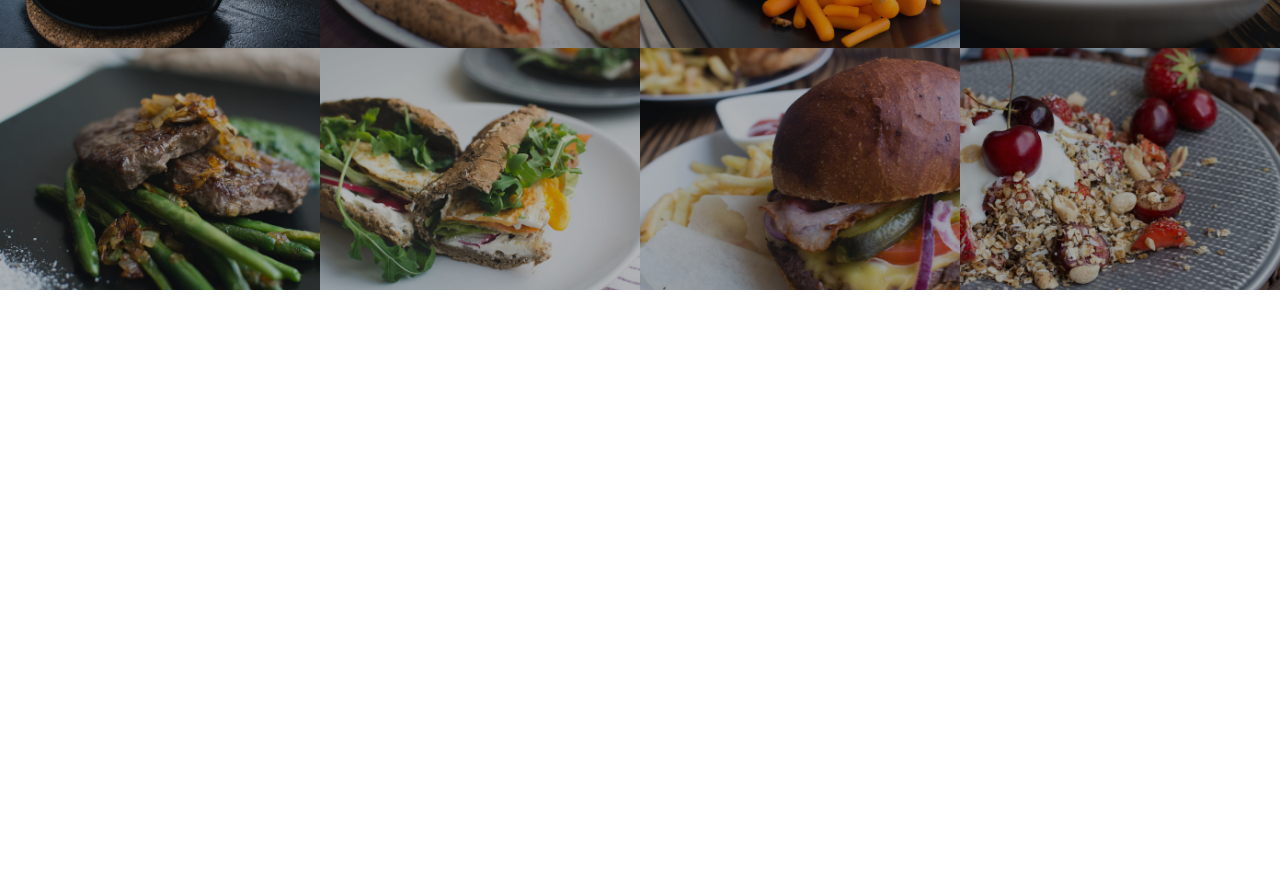
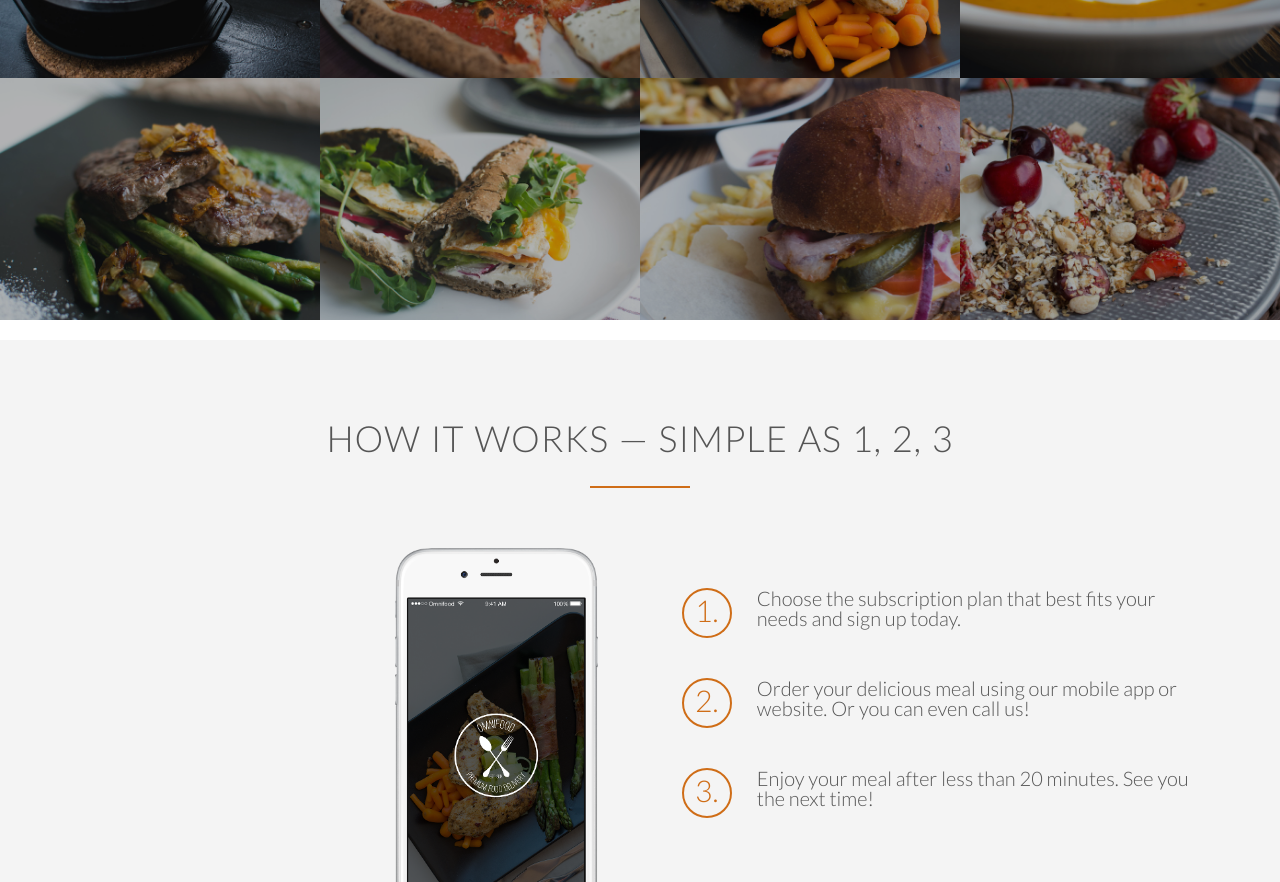
Before and after one commit to iamrafiq/ominifood, a plain HTML site: page index.html in a window 1280 px wide. Shown: the part 1655-2537 px from the top of the page. Before the commit the page ends 1945 px from the top, so only its background shows below. Drawn offline with Linux system fonts and the light colour scheme; files whose address does not match are found by name.

Commit message:
completed how it works, discuession apout clear fix

```diff
--- a/index.html
+++ b/index.html
@@ -6,6 +6,7 @@
         <link rel="stylesheet" href="./vendors/css/responsivegridsystem/css/html5reset.css" media="all">
         <link rel="stylesheet" href="./vendors/css/responsivegridsystem/css/col.css" media="all">
         <link rel="stylesheet" href="./vendors/css/responsivegridsystem/css/4cols.css" media="all">
+        <link rel="stylesheet" href="./vendors/css/responsivegridsystem/css/2cols.css" media="all">
         <link rel="stylesheet" href="./vendors/css/ionicons.min.css" media="all">
 
 
@@ -82,7 +83,7 @@
         <section class="section-meals">
             <ul class="meals-showcase">
                 <li>
-                    <figure class="meal-photo" >
+                    <figure class="meal-photo">
                         <img src="./resources/img/1.jpg" alt="Korean bibimbap with egg and vegetables">
                     </figure>
                 </li>
@@ -102,7 +103,7 @@
                     </figure>
                 </li>
             </ul>
-            <ul class="meals-showcase">
+            <ul class="meals-showcase clearfix">
                 <li>
                     <figure class="meal-photo">
                         <img src="./resources/img/5.jpg" alt="Paleo beef steak with vegetables">
@@ -125,6 +126,36 @@
                 </li>
             </ul>
         </section>
+        <section class="section-steps">
+            <div class="row">
+                <h2>How it works &mdash; Simple as 1, 2, 3</h2>
+            </div>
+            <div class="row section group">
+                <div class="col span_1_of_2 steps-box">
+                    <img src="./resources/img/app-iPhone.png" alt="Ominifood app on iPhone" class="app-screen">
+                </div>
+                <div class="col span_1_of_2 steps-box">
+                    <div class="works-step">
+                        <div class="num">1.</div>
+                        <p>Choose the subscription plan that best fits your needs and sign up today.
+                        </p>
+                    </div>
+                    <div class="works-step">
+                        <div class="num">2.</div>
+                        <p>Order your delicious meal using our mobile app or website. Or you can even call us!
+                        </p>
+                    </div>
+                    <div class="works-step">
+                        <div class="num">3.</div>
+                        <p>Enjoy your meal after less than 20 minutes. See you the next time!
+                        </p>
+                    </div>
+                    <a href="#" class="btn-app"><img src="./resources/img/download-app.svg" alt="app store button"></a>
+                    <a href="#" class="btn-app"><img src="./resources/img/download-app-android.png" alt="play store button"></a>
+
+                </div>
+            </div>
+        </section>
     </body>
 
 </htm>
--- a/resources/css/style.css
+++ b/resources/css/style.css
@@ -13,6 +13,13 @@ html {
   font-weight: 300;
   text-rendering: optimizeLegibility; /* this will make our font rendering perfect way*/
 }
+.clearfix{zoom:1}
+.clearfix::after{
+  content: '.';
+  clear: both;
+  height:0 ;
+  visibility: hidden;
+}
 body {
   color: #555; /*text color for entire project*/
 }
@@ -24,37 +31,37 @@ body {
   max-width: 1100px;
   margin: 0 auto 0 auto; /*or margin: 0 auto; where top and bottom will 0 and left or right will be auto*/
 }
-section{
+section {
   padding: 80px 0 80px 0;
 }
 /*---------HEADINGS--------*/
 
-h1, h2, h3 {
+h1,
+h2,
+h3 {
   font-weight: 300;
   text-transform: uppercase;
-
 }
-h1{
+h1 {
   margin-top: 0;
   margin-bottom: 20px;
   color: #fff;
   font-size: 240%;
   letter-spacing: 1px;
   word-spacing: 4px;
-
 }
-h2{
+h2 {
   font-size: 180%;
   word-spacing: 2px;
   text-align: center;
   letter-spacing: 1px;
   margin-bottom: 30px;
 }
-h3{
+h3 {
   font-size: 110%;
   margin-bottom: 15px;
 }
-h2::after{
+h2::after {
   display: block;
   height: 2px;
   background-color: #cf6d17;
@@ -64,28 +71,27 @@ h2::after{
   margin-top: 30px;
 }
 /*---------PARAGRAPHS--------*/
-.long-copy{
+.long-copy {
   /*line-height: 100% means 100% of the font size for that element, not 100% of its height. In fact, the line height is always relative to the font size, not the height, unless its value uses a unit of absolute length (px, pt, etc).*/
   line-height: 145%;
   width: 70%;
   margin-left: 15%;
 }
-.box{
+.box {
   padding: 1%;
 }
-.box p{
+.box p {
   font-size: 90%;
   /*line-height: 100% means 100% of the font size for that element, not 100% of its height. In fact, the line height is always relative to the font size, not the height, unless its value uses a unit of absolute length (px, pt, etc).*/
   line-height: 145%;
 }
 /*---------ICONS--------*/
-.icon-big{
+.icon-big {
   font-size: 350%;
   display: block;
   color: #cf6d17;
   margin-bottom: 10px;
 }
-
 
 /*---------BUTTONS--------*/
 
@@ -144,63 +150,68 @@ header {
   left: 50%;
   transform: translate(-50%, -50%);
 }
-  .logo{
+.logo {
   height: 100px;
   width: auto;
   float: left;
   margin-top: 20px;
 }
-  .main-nav{
+.main-nav {
   float: right;
   list-style: none;
   margin-top: 55px;
 }
 
-  .main-nav li{
+.main-nav li {
   display: inline-block;
   margin-left: 40px;
 }
 .main-nav li a:link,
-  .main-nav li a:visited{
-      padding:8px 0px  8px 0px ;
+.main-nav li a:visited {
+  padding: 8px 0px 8px 0px;
   color: #fff;
   text-decoration: none;
   text-transform: uppercase;
   font-size: 90%;
   border-bottom: 2px solid transparent;
   transition: border-bottom 0.2s;
-
 }
 
 .main-nav li a:hover,
-  .main-nav li a:active{
+.main-nav li a:active {
   border-bottom: 2px solid #cf6d17;
 }
 
 /*---------------------------------------*/
+/*FEATURES*/
+/*---------------------------------------*/
+.section-features .long-copy {
+  margin-bottom: 30px;
+}
+/*---------------------------------------*/
 /*MEALS*/
 /*---------------------------------------*/
-.section-meals{
+.section-meals {
   padding: 0;
 }
-.meals-showcase{
+.meals-showcase {
   list-style: none;
   width: 100%; /*100% width of it's parent, it's parent is body and body has width of full browser width*/
 }
-.meals-showcase li{
+.meals-showcase li {
   display: block;
   float: left;
   width: 25%;
   height: auto;
 }
-.meal-photo{
-  width: 100%;/*100% width of it's parent, and it's parent is '.meals-showcase li'*/
+.meal-photo {
+  width: 100%; /*100% width of it's parent, and it's parent is '.meals-showcase li'*/
   margin: 0;
   overflow: hidden; /*after scaling the images, they went out side of the browser 'transform: scale(1.15);', so we used overflow to cut out the portion of the images that overflowed*/
   background-color: black;
 }
 
-.meal-photo img{
+.meal-photo img {
   width: 100%;
   height: auto;
   transform: scale(1.15);
@@ -208,7 +219,57 @@ header {
   opacity: 0.7;
 }
 
-.meal-photo img:hover{
+.meal-photo img:hover {
   transform: scale(1.03);
-  opacity: 1.0;
+  opacity: 1;
 }
+
+/*---------------------------------------*/
+/*How it Works*/
+/*---------------------------------------*/
+.section-steps{
+  background-color: #f4f4f4;
+}
+.steps-box {
+  margin-top: 30px;
+}
+.steps-box:first-child {
+  text-align: right; /*not only works for text but also all inline or inline block elements*/
+  padding-right: 3%;
+  margin-top: 30px;
+}
+.steps-box:last-child {
+  padding-left: 3%;
+  margin-top: 70px;
+}
+
+.app-screen {
+  width: 40%;
+}
+
+.works-step {
+  margin-bottom: 50px;
+}
+.works-step:last-of-type{
+  margin-bottom: 80px;
+}
+.works-step div {
+  color: #cf6d17;
+  border: 2px solid #cf6d17;
+  display: inline-block;
+  border-radius: 50%;
+  height: 50px;
+  width: 50px;
+  text-align: center;
+  padding: 5px;
+  float: left;
+  font-size: 150%;
+  margin-right: 25px;
+}
+
+
+.btn-app img{
+  height: 50px;
+  width: auto;
+  margin-right: 10px;
+}
```
Lines whose indentation alone changed are shown as unchanged.
